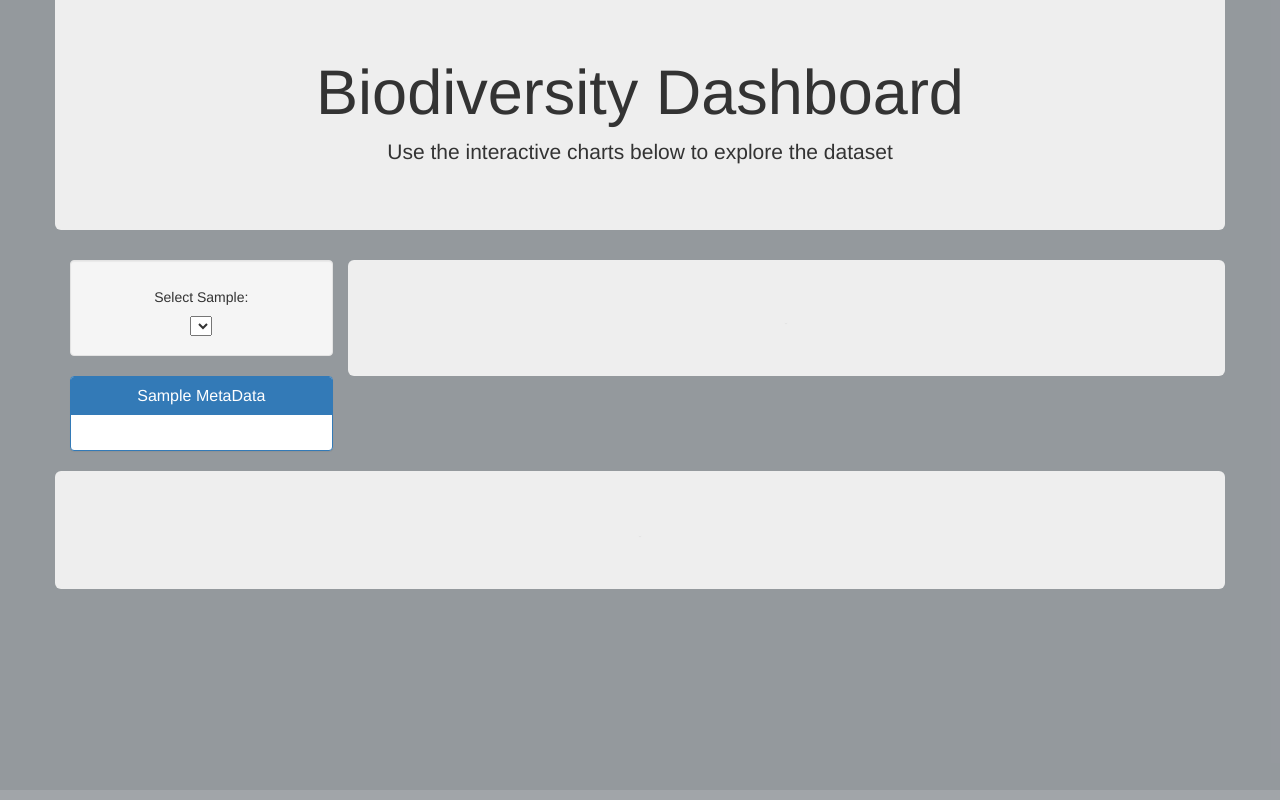
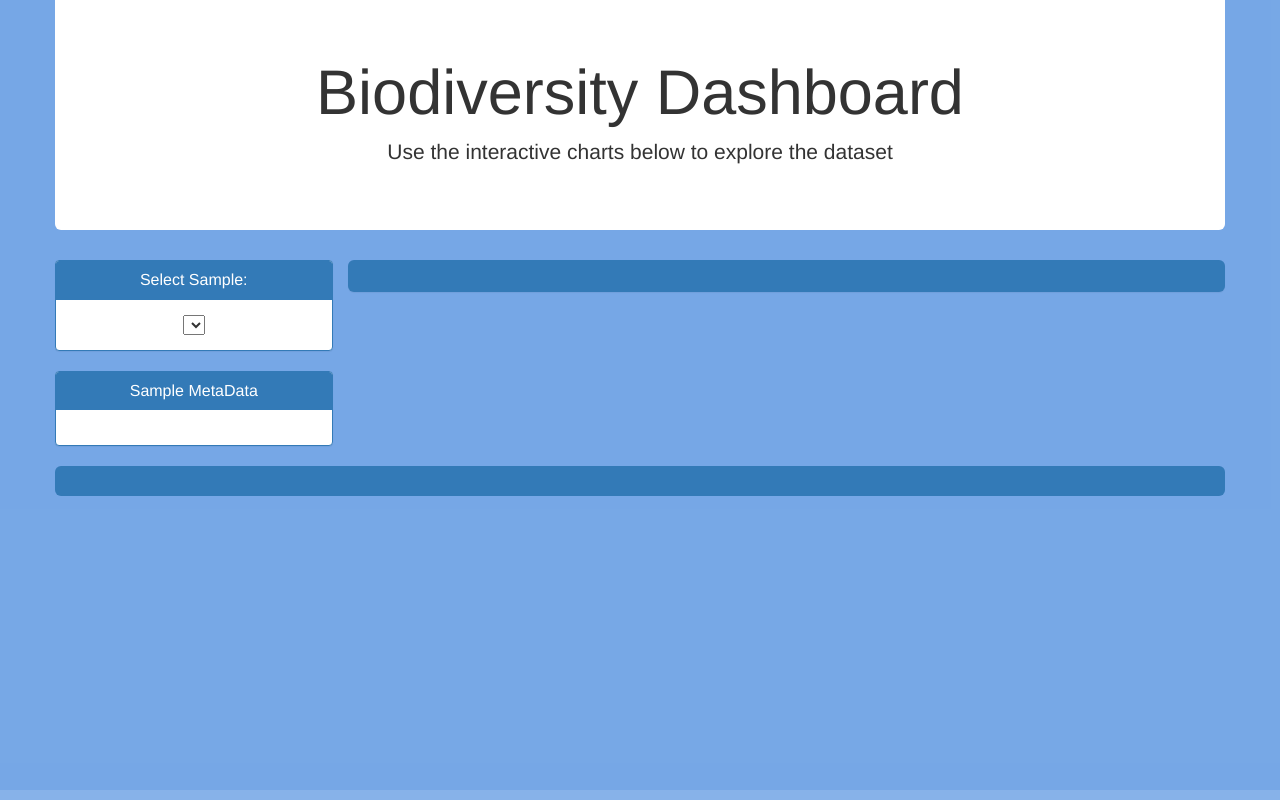
Before and after one commit to mdsmith577/Interactive-Visualizations, a Flask app: page / in a window 1280 px wide. Run offline with Flask 2, Linux system fonts and the light colour scheme; data that the repository does not hold is empty; some libraries are stand-ins or nearby versions.

Commit message:
Add files via upload

```diff
--- a/Belly_Button_Biodiversity/static/css/style.css
+++ b/Belly_Button_Biodiversity/static/css/style.css
@@ -1,15 +1,19 @@
   html,
   body {
     height: 100%;
-    /* width: 100%; */
+    width: 100%;
     padding: 0;
     margin: 0;
-    background: #93979cdc;
+    background: #74a6e6dc;
     text-align: center;
     margin-top: -5px;
   }
 
-
+  /* h5 {
+    font-weight: bold;
+    color: #337ab7;
+    font-size: 40%;
+  } */
 
   /* #panel-heading {
     margin-top: 30px;
@@ -23,7 +27,8 @@
   }
 
 
-  #pie {
+
+  .pie {
     border:1px solid transparent;
     border-radius:4;
     -webkit-box-shadow:0 1px 1px rgba(0,0,0,.05);
@@ -32,18 +37,36 @@
     display: inline-block;
   }
 
+  .col-md-3 {
+    padding-left: 0px;
+  }
 
 
+  .col-md-9 {
+  margin-bottom: 20px;
+  background-color: #fff;
+  border: 1px solid transparent;
+  border-radius: 4px;
+  box-shadow: 0 1px 1px rgba(0,0,0,.05);
+  }
 
-  #bubble {
+
+  .main-svg {
+    /* height: 100%; */
+    width:100%;
+  }
+
+
+  .svg-container {
+    width:100%;
+  }
+
+  .bubble {
     margin-top: 15px;
-    /* background: #2a2a7e;
-    height: 630px;
-    width: 1230px; */
-    text-align: center;
-    display: inline-block;
     border:1px solid transparent;
     border-radius:4;
     -webkit-box-shadow:0 1px 1px rgba(0,0,0,.05);
     box-shadow:0 1px 1px rgba(0,0,0,.05);
+    text-align: center;
+    display: inline-block;
   }
--- a/Belly_Button_Biodiversity/static/js/app.js
+++ b/Belly_Button_Biodiversity/static/js/app.js
@@ -54,10 +54,15 @@ function buildCharts(sample) {
       text: data.otu_labels
     }
     var data1 = [trace1]
+
+    var bubbleHeight = document.getElementById("bubble").offsetHeight;
+
+    var bubbleWidth = document.getElementById("bubble").offsetWidth;
+
     var layout = {
       showlegend: false,
-      height: window.innerHeight * 0.42,
-      width: window.innerWidth * 0.55,
+      height: bubbleHeight,
+      width: bubbleWidth,
       xaxis: {
         title: 'OTU_IDS'
       },
@@ -65,27 +70,128 @@ function buildCharts(sample) {
         title: 'sample_values'
       }
     };
-    Plotly.newPlot("bubble", data1, layout);
+
+    Plotly.newPlot("bubble", data1, layout, {responsive: true});
+
+    window.onresize = function() {
+      Plotly.relayout("bubble", {
+        width: bubbleWidth,
+        height: bubbleHeight
+      })
+    }
+
+
+
+
+
 
     var trace2 = {
         values: data.sample_values.slice(0,10),
         labels: data.otu_ids.slice(0,10),
         hovertext: data.otu_labels.slice(0,10),
         type: 'pie'
+
     };
-    var data2 = [trace2]
+
+    var data2 = [trace2];
+
+    var pieHeight = document.getElementById("pie").offsetHeight;
+
+    var pieWidth = document.getElementById("pie").offsetWidth;
+
     var layout2 = {
       showlegend: true,
-      height: screen.height * 0.3,
-      width: screen.width * 0.4
+      title: "Top 10 Samples",
+      height: pieHeight,
+      width: pieWidth
     };
-    Plotly.newPlot('pie',data2,layout2);
+
+
+    Plotly.newPlot("pie", data2, layout2, {responsive: true});
+
+    window.onresize = function() {
+      Plotly.relayout("pie", {
+        width: pieWidth,
+        height: pieHeight
+      })
+    }
+
+
+
+
+    // (function() {
+    //   var d3 = Plotly.d3;
+
+    //   var WIDTH_IN_PERCENT_OF_PARENT = 80,
+    //       HEIGHT_IN_PERCENT_OF_PARENT = 80;
+
+    //   var gd3 = d3.select(document.getElementById("pie"))
+    //       .append('pie')
+    //       .style({
+    //           width: WIDTH_IN_PERCENT_OF_PARENT + '%',
+    //           'margin-left': (100 - WIDTH_IN_PERCENT_OF_PARENT) / 2 + '%',
+
+    //           height: HEIGHT_IN_PERCENT_OF_PARENT + 'vh',
+    //           'margin-top': (100 - HEIGHT_IN_PERCENT_OF_PARENT) / 2 + 'vh'
+    //       });
+
+    //   var gd = gd3.node();
+
+    //   Plotly.newPlot(gd, data2, layout2, {responsive: true});
+
+    //   window.onresize = function() {
+    //       Plotly.Plots.resize(gd);
+    //   };
+
+    //   })();
+
+
+
+
 
   })
 
 
 
 }
+
+
+
+
+
+
+
+
+
+
+
+
+
+
+
+
+
+
+
+
+
+
+
+
+
+
+
+
+
+
+
+
+
+
+
+
+
+
 
 function init() {
   // Grab a reference to the dropdown select element
--- a/Belly_Button_Biodiversity/templates/index.html
+++ b/Belly_Button_Biodiversity/templates/index.html
@@ -8,23 +8,66 @@
   <title>Flask Plotlyjs Example</title>
   <link rel="stylesheet" href="https://maxcdn.bootstrapcdn.com/bootstrap/3.3.7/css/bootstrap.min.css">
   <link rel="stylesheet" href="static/css/style.css">
+  <style>
+      h5 {font-weight: bold;
+          color: #337ab7;
+          font-size: 45px;
+        }
+      body {background-color: #74a6e6dc;
+        }
+      #overallPieContainer {background-color: #337ab7;
+                            padding-right: 15px;
+                            padding-left: 15px;
+                            padding-top: 15px;
+                            padding-bottom: 15px;
+        }
+      #overallBubbleContainer {background-color: #337ab7;
+                              padding-right: 15px;
+                              padding-left: 15px;
+                              padding-top: 15px;
+                              padding-bottom: 15px;
+        }
+      #topHeader {background-color: #fff;
+
+      }
+
+  </style>
 </head>
+
+
 
 <body>
 
   <div class="container">
     <div class="row">
-      <div class="col-xs-12 jumbotron text-center">
+      <div id="topHeader" class="col-xs-12 jumbotron text-center">
         <h1>Biodiversity Dashboard</h1>
         <p>Use the interactive charts below to explore the dataset</p>
       </div>
     </div>
     <div class="row">
-      <div class="col-xs-3">
-        <div class="well">
+      <div class="col-md-3">
+
+
+        <!-- <div class="well">
           <h5>Select Sample:</h5>
           <select id="selDataset" onchange="optionChanged(this.value)"></select>
+        </div> -->
+
+        <div class="panel panel-primary">
+          <div class="panel-heading">
+            <h3 class="panel-title">Select Sample:</h3>
+          </div>
+
+          <div class="panel-body">
+            <select id="selDataset"  onchange="optionChanged(this.value)"></select>
+          </div>
         </div>
+
+
+
+
+
         <div class="panel panel-primary">
           <div class="panel-heading">
             <h3 class="panel-title">Sample MetaData</h3>
@@ -32,16 +75,28 @@
           <div id="sample-metadata" class="panel-body"></div>
         </div>
       </div>
-      <div class="col-xs-9 jumbotron text-center">
-        <div id="pie"></div>
+
+
+
+
+      <div id="overallPieContainer" class="col-md-9 jumbotron text-center">
+        <div class="pie-container">
+          <div id="pie"></div>
+        </div>
       </div>
     </div>
 
+
     <div class="row">
-      <div class="col-xs-12 jumbotron text-center">
-        <div id="bubble"></div>
+      <div id="overallBubbleContainer" class="col-xs-12 jumbotron text-center">
+        <div id="bubble-container">
+          <div id="bubble"></div>
+        </div>
       </div>
     </div>
+
+
+
   </div>
   <!-- <script src="https://cdn.plot.ly/plotly-1.31.2.min.js"></script> -->
   <script src="https://cdnjs.cloudflare.com/ajax/libs/d3/5.5.0/d3.js"></script>
```
